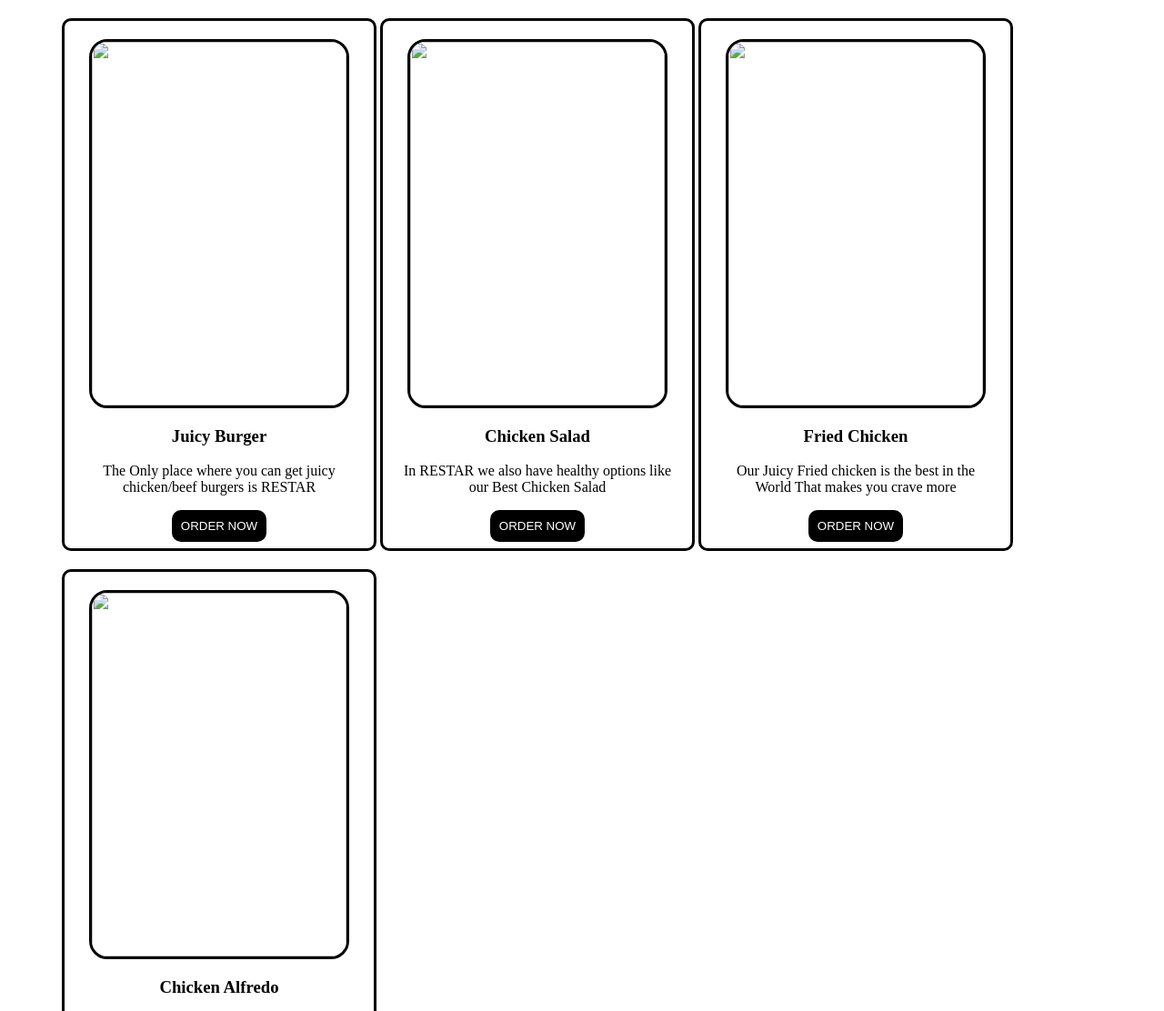
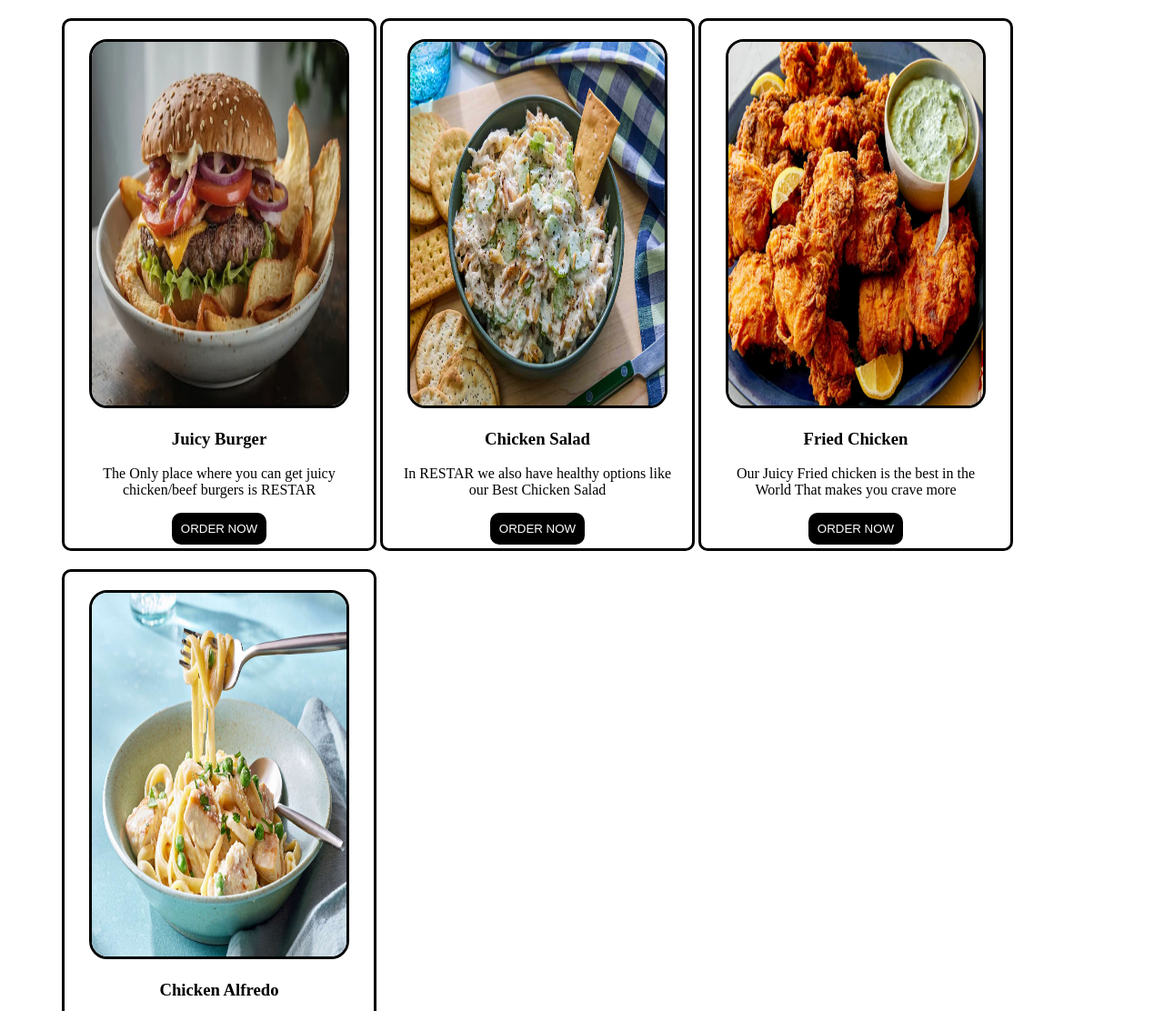
Before and after one commit to ajaymarston/RESTAR-Restaurant-Home-page-Layout, a plain HTML site: page index.html in a window 1280 px wide. Shown: the part 148-1260 px from the top of the page at 91% size. Drawn offline with Linux system fonts and the light colour scheme; files whose address does not match are found by name.

Commit message:
Update index.html

```diff
--- a/index.html
+++ b/index.html
@@ -4,7 +4,7 @@
     <meta charset="UTF-8">
     <meta name="viewport" content="width=device-width, initial-scale=1.0">
     <title >RESTAR</title>
-    <link rel = "icon" type="image/avif" href = "imgages/burger.avif">
+    <link rel = "icon" type="image/avif" href = "burger.avif">
     <link rel = "stylesheet" href="aj.css">
 </head>
 <body>
@@ -18,25 +18,25 @@
     </div>
     <div id = "container">
         <div id = "f1">
-            <img src="imgages/large-burger.jpeg" id = "f1__image">
+            <img src="large-burger.jpeg" id = "f1__image">
             <h3>Juicy Burger</h3>
             <p>The Only place where you can get juicy chicken/beef burgers is RESTAR</p>
             <button id = "f1__but">ORDER NOW</button>
         </div>
          <div id = "f2">
-            <img src="imgages/Best-Chicken-Salad.jpeg" id = "f2__image">
+            <img src="Best-Chicken-Salad.jpeg" id = "f2__image">
             <h3>Chicken Salad</h3>
             <p>In RESTAR we also have healthy options like our Best Chicken Salad</p>
             <button id = "f2__but">ORDER NOW</button>
         </div>
          <div id = "f3">
-            <img src="imgages/Fried-chicken.jpeg" id = "f3__image">
+            <img src="Fried-chicken.jpeg" id = "f3__image">
             <h3>Fried Chicken</h3>
             <p>Our Juicy Fried chicken is the best in the World That makes you crave more</p>
             <button id = "f3__but">ORDER NOW</button>
         </div>
          <div id = "f4">
-            <img src="imgages/Chicken-Alfredo.jpeg" id = "f4__image">
+            <img src="Chicken-Alfredo.jpeg" id = "f4__image">
             <h3>Chicken Alfredo</h3>
             <p>Prepare yourself to enjoy our mouth watering Chicken Alfredo</p>
             <button id = "f4__but">ORDER NOW</button>
@@ -64,4 +64,5 @@
 
     </div>
 </body>
+
 </html>
```
